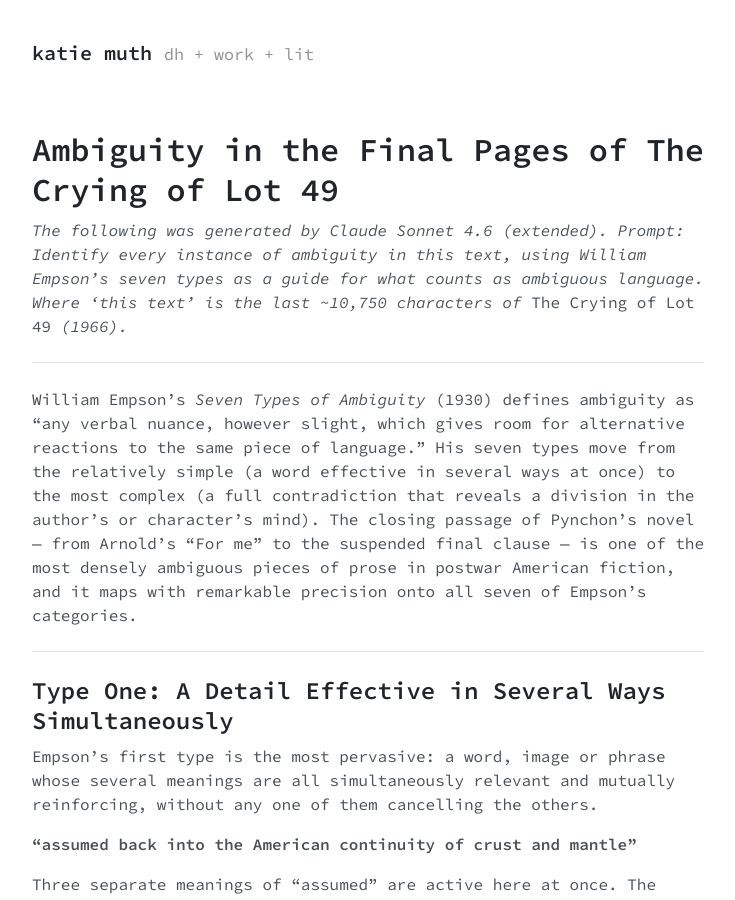
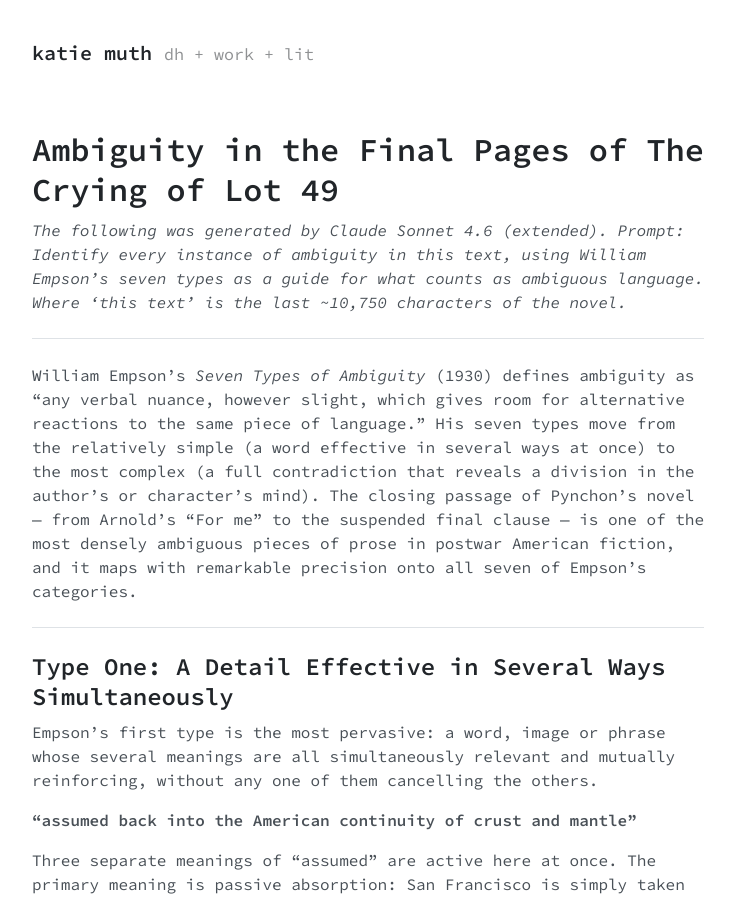
Before and after one commit to krmuth/krmuth.github.io, a Jekyll site: the page built from lot49_empson_analysis.md, in a window 1280 px wide and 900 px high. Shown: the whole window, without its empty margins (272-1007 px from the left). Built offline with Jekyll 4.4.1, drawn with Linux system fonts in a browser that asks for light colours.

Commit message:
Update lot49_empson_analysis.md

```diff
--- a/lot49_empson_analysis.md
+++ b/lot49_empson_analysis.md
@@ -3,7 +3,7 @@
 title: Ambiguity in the Final Pages of The Crying of Lot 49
 ---
 
-*The following was generated by Claude Sonnet 4.6 (extended). Prompt: Identify every instance of ambiguity in this text, using William Empson's seven types as a guide for what counts as ambiguous language. Where 'this text' is the last ~10,750 characters of* The Crying of Lot 49 *(1966).*
+*The following was generated by Claude Sonnet 4.6 (extended). Prompt: Identify every instance of ambiguity in this text, using William Empson's seven types as a guide for what counts as ambiguous language. Where 'this text' is the last ~10,750 characters of the novel.*
 
 ---
 
```
